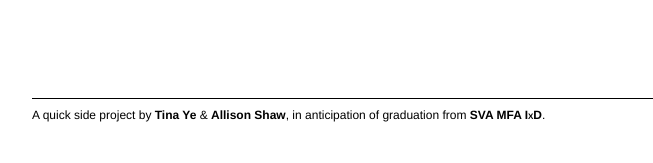
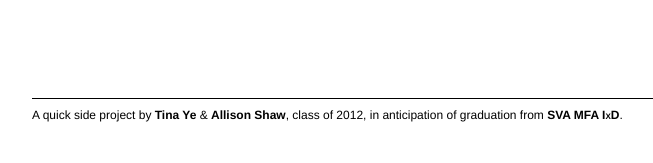
Before and after one commit to tinabeans/whenthesisisover, a Flask app: template templates/index.html in a window 1280 px wide. Shown: the part 637-800 px from the top of the page, without its empty margins (138-791 px from the left). Run offline with Flask 2, Linux system fonts and the light colour scheme; the template is opened without the code that fills it, so the values that code supplies are empty; parts of the project's set-up code (start-up, migrations or seed data) failed here and were passed over; some libraries are stand-ins or nearby versions.

```diff
--- a/templates/form.html
+++ b/templates/form.html
@@ -12,7 +12,7 @@
 <div class="container_12">
 	<div class="grid_12">
 	<div class="form">
-		<h2>Hey SVA IxD class of 2012, </h2>
+		<h2>Hey SVA IxD class of 2013, </h2>
 		<h1>submit your own:</h1>
 		<form action="/postNewIdea" method="POST">
 
--- a/templates/index.html
+++ b/templates/index.html
@@ -65,7 +65,7 @@ $(document).ready(function(){
 		<p class="you"><a href="add">What are you going to do when thesis is over?</a></p>
 
 		<div class="footer">
-		<p>A quick side project by <a href="http://tinabeas.com">Tina Ye</a> &amp; <a href="http://allison-shaw.com">Allison Shaw</a>, in anticipation of graduation from <a href="http://interactiondesign.sva.edu" class="smCaps">SVA MFA IxD</a>.</p>
+		<p>A quick side project by <a href="http://tinabeas.com">Tina Ye</a> &amp; <a href="http://allison-shaw.com">Allison Shaw</a>, class of 2012, in anticipation of graduation from <a href="http://interactiondesign.sva.edu" class="smCaps">SVA MFA IxD</a>.</p>
 
 		</div>
 	</div>
```
